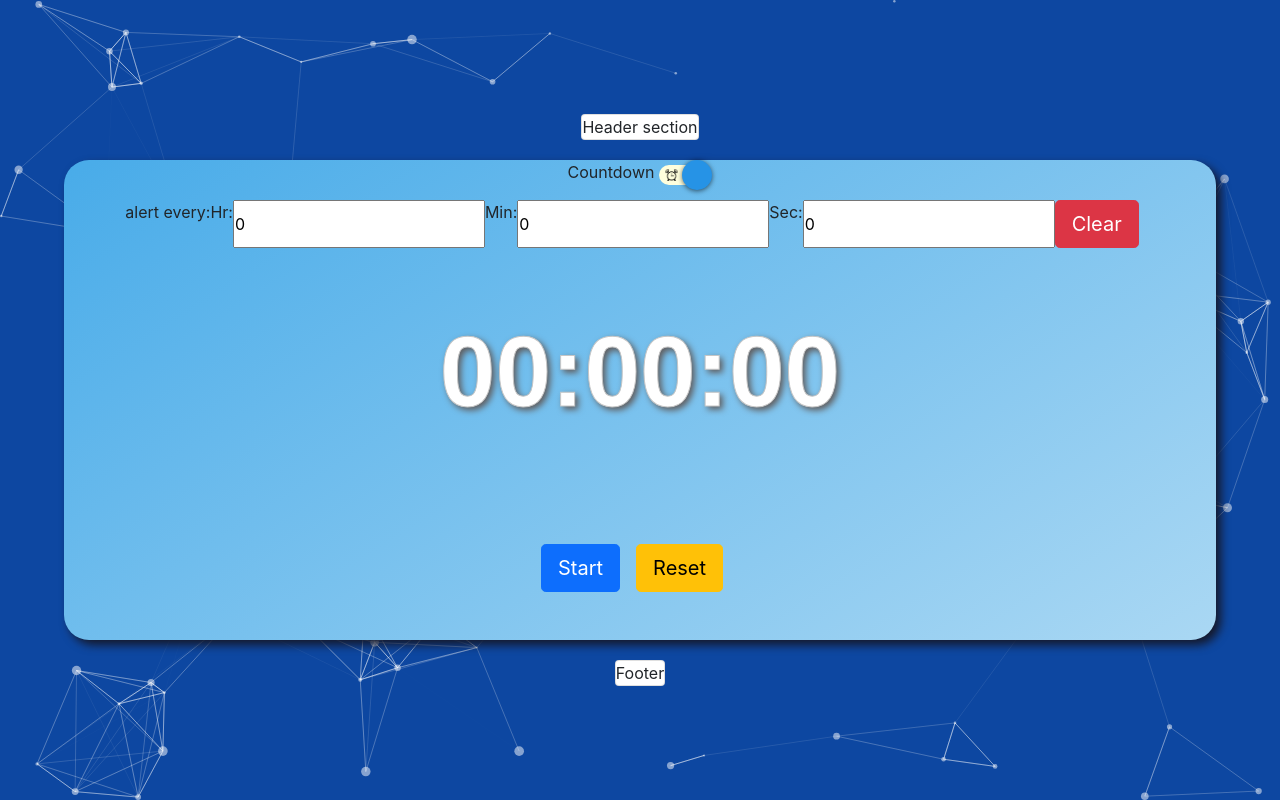
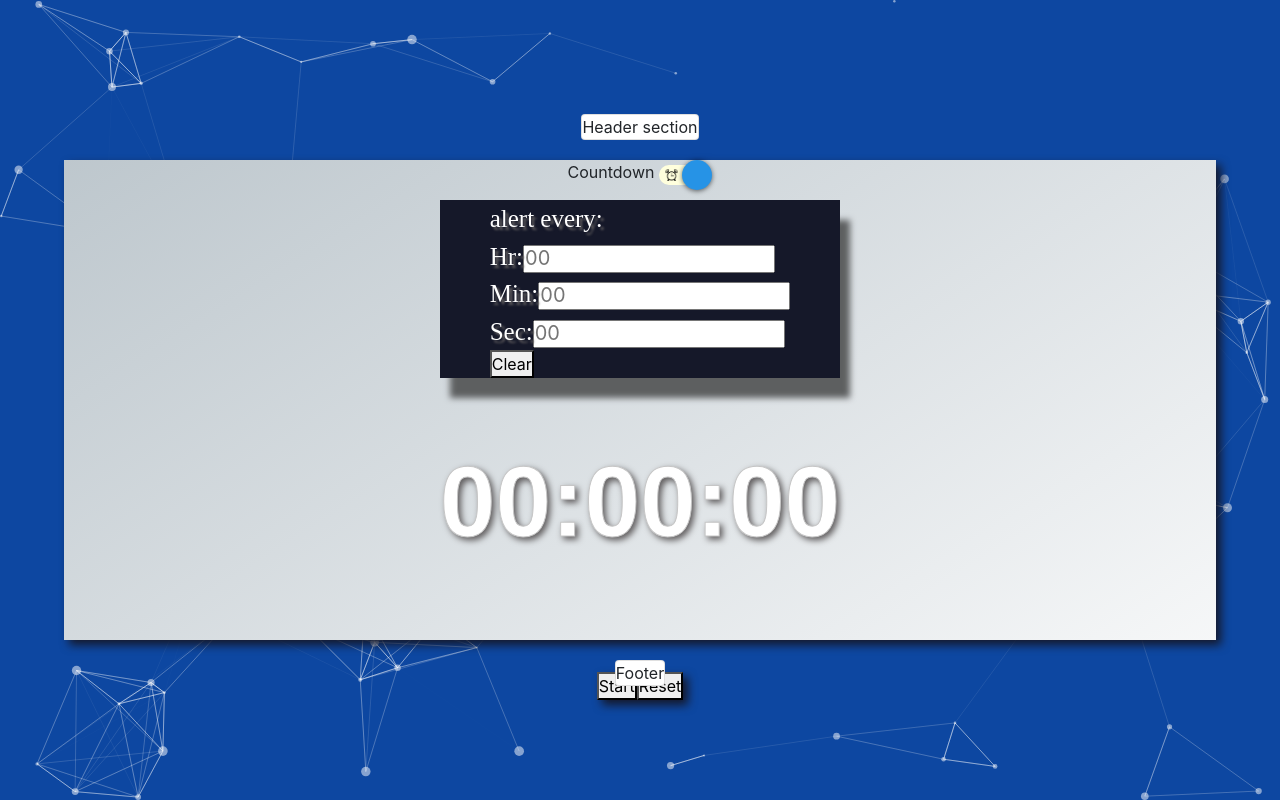
Before and after one commit to SWerbeck/timer-app, a React (Create React App) app: page / in a window 1280 px wide. Built offline with nearby package versions, Linux system fonts and the light colour scheme.

Commit message:
restyling

```diff
--- a/src/App.css
+++ b/src/App.css
@@ -53,8 +53,8 @@ body {
 }
 
 .timer-container {
-  background-image: linear-gradient(to bottom right, rgb(56, 164, 231), rgb(186, 223, 245));
-  border-radius: 25px;
+  background-image: linear-gradient(to bottom right, rgb(180, 191, 198), rgb(255, 255, 255));
+
   height: 80vh;
   background-size: cover;
   background-repeat: no-repeat;
@@ -173,3 +173,47 @@ body {
 .color{
   filter: drop-shadow(3px 3px 3px #fffdfe);
 }
+
+input[type="numnber"]{
+ background-color: rgb(0, 0, 0);
+ border: 30px;
+
+}
+
+::placeholder{
+  font-size: 20px;
+  display: flex;
+  justify-items: center;
+}
+
+label{
+  font-size: 25px;
+  font-family:serif;
+  color: rgb(255, 255, 255);
+  border: #151829;
+  border-radius: 10px;
+  filter: drop-shadow(3px 3px 1px #605d5e);
+}
+
+.alertContainer {
+  display: flex;
+  flex-direction: column;
+  align-items: center;
+  /* background-image: linear-gradient(to bottom right, rgb(0, 0, 0), rgb(242, 244, 244)); */
+  background-color: #151829;
+  height: 3000px;
+  width: 400px;
+  border: 20px;
+  filter: drop-shadow(10px 20px 3px #5d5f60);
+
+
+}
+
+
+.timeandbuttons{
+  display: flex;
+  flex-direction: row;
+  align-items: left;
+
+
+}
--- a/src/components/Timer.tsx
+++ b/src/components/Timer.tsx
@@ -32,6 +32,11 @@ function Timer() {
   const [alertSecs, setAlertSecs] = useState<number>(0);
   const [alertMins, setAlertMins] = useState<number>(0);
   const [alertHr, setAlertHr] = useState<number>(0);
+  const [displayAlertHr, setDisplayAlertHr] = useState<number>(0);
+  const [displayAlertMin, setDisplayAlertMin] = useState<number>(0);
+  const [displayAlertSec, setDisplayAlertSec] = useState<number>(0);
+
+
 
 
 
@@ -127,15 +132,15 @@ function Timer() {
 
   /* sets start time for count down */
   const handleStartHours = (event: React.ChangeEvent<HTMLInputElement>) => {
-    setInputHours(Number(event.target.value));
+    setInputHours(Number(event.target.value)*1);
     resetTimer();
   };
   const handleStartMinutes = (event: React.ChangeEvent<HTMLInputElement>) => {
-    setInputMinutes(Number(event.target.value));
+    setInputMinutes(Number(event.target.value)*1);
     resetTimer();
   };
   const handleStartSeconds = (event: React.ChangeEvent<HTMLInputElement>) => {
-    setInputSeconds(Number(event.target.value));
+    setInputSeconds(Number(event.target.value)*1);
     resetTimer();
   };
 
@@ -145,19 +150,30 @@ function Timer() {
 
   /* sets alert interval time */
   const handleAlertHr = (event: React.ChangeEvent<HTMLInputElement>) => {
-    setAlertHr(Number(event.target.value));
+    setAlertHr(Number(event.target.value)*1);
   };
   const handleAlertMin = (event: React.ChangeEvent<HTMLInputElement>) => {
-    setAlertMins(Number(event.target.value));
+    setAlertMins(Number(event.target.value)*1);
   };
   const handleAlertSec = (event: React.ChangeEvent<HTMLInputElement>) => {
-    setAlertSecs(Number(event.target.value));
+    setAlertSecs(Number(event.target.value)*1);
   };
 
   const alertTimeToSeconds = () => {
     setAlertInterval(alertHr * 3600 + alertMins * 60 + alertSecs * 1);
   };
 
+  function alertTimeDisplay(totalSeconds: number) {
+    const totalMinutes = Math.floor(totalSeconds / 60);
+
+    const secs = totalSeconds % 60;
+    const hours = Math.floor(totalMinutes / 60);
+    const mins = totalMinutes % 60;
+
+    setDisplayAlertSec(secs);
+    setDisplayAlertMin(mins);
+    setDisplayAlertHr(hours);
+  }
 
 
   const countDownAlert = () => {
@@ -173,6 +189,7 @@ function Timer() {
     setAlertSecs(0);
     setAlertHr(0);
     setAlertMins(0);
+
   };
 
   const clearCountdownTime = () => {
@@ -180,6 +197,9 @@ function Timer() {
     setInputMinutes(0);
     setInputSeconds(0);
   };
+
+
+
 
   // .........................................................................
   // .........................................................................
@@ -202,11 +222,20 @@ function Timer() {
     alertTimeToSeconds();
   }, [alertHr, alertMins, alertSecs]);
 
+  useEffect(() => {
+    alertTimeDisplay(altertInterval)
+  },[altertInterval])
+
+
+
   // .........................................................................
   // .........................................................................
 
   return (
+
     <div className="timer-container">
+
+
 
       <div className="d-flex justify-content-center">
         {countUp ? <p>Countdown</p> : <p>Stopwatch</p>}
@@ -252,27 +281,33 @@ function Timer() {
       {!start && !countUp ? (
         <form className="d-flex justify-content-center">
           <label>Hr:</label>
-          <input
+          <input  style={{width: "70px", borderRadius: "8px", borderColor: "red"}}
             type={"number"}
-            value={inputHours}
+            value = {startTime ? inputHours : undefined}
+            placeholder= {inputHours ? undefined : "00"}
+
             onChange={handleStartHours}
+
           />
           <label>Min:</label>
           <input
             type={"number"}
-            value={inputMinutes}
+
+            value = {startTime ? inputMinutes : undefined}
+            placeholder= {inputMinutes ? undefined : "00"}
             onChange={handleStartMinutes}
           />
           <label>Sec:</label>
           <input
             type={"number"}
-            value={inputSeconds}
+            value = {startTime ? inputSeconds : undefined}
+            placeholder= {inputSeconds ? undefined : "00"}
             onChange={handleStartSeconds}
           />
           <button
             onClick={clearCountdownTime}
             type="button"
-            className="btn btn-danger me-3 btn-lg"
+            className=""
           >
             Clear
           </button>
@@ -280,43 +315,50 @@ function Timer() {
       ) : (
         ""
       )}
-
+<div className="alertContainer">
       {!start ? (
-        <form className="d-flex justify-content-center">
-          <label>alert every: </label>
-          <label>Hr:</label>
+        <form >
+         <div> <label>alert every: </label></div>
+         <div><label>Hr:</label>
           <input
             type={"number"}
-            value={alertHr}
+            // value = {altertInterval ? alertHr : undefined}
+            // placeholder= {altertInterval ? undefined : "00"}
+            // {altertInterval ? {value = alertHr} : {placeholder = "00"}}
+            {...(altertInterval) ?  {value : alertHr} : {placeholder : "00"}}
             onChange={handleAlertHr}
-          />{" "}
-          <label>Min:</label>
+          />{" "}</div>
+         <div> <label>Min:</label>
           <input
             type={"number"}
-            value={alertMins}
+            // value = {altertInterval ? alertMins : undefined}
+            // placeholder= {alertMins ? undefined : "00"}
+            {...(altertInterval) ?  {value : alertMins} : {placeholder : "00"}}
             onChange={handleAlertMin}
-          />{" "}
-          <label>Sec:</label>
+          />{" "}</div>
+         <div> <label>Sec:</label>
           <input
             type={"number"}
-            value={alertSecs}
+            // value = {altertInterval ? alertSecs : undefined}
+            // placeholder= {alertSecs? undefined : "00"}
+            {...(altertInterval) ?  {value : alertSecs} : {placeholder : "00"}}
             onChange={handleAlertSec}
-          />{" "}
-          <button
+          />{" "}</div>
+         <div> <button
             onClick={clearAlertTime}
             type="button"
-            className="btn btn-danger me-3 btn-lg"
+            className=""
           >
             Clear
-          </button>
+          </button> </div>
         </form>
       ) : (
         <div>
           {" "}
-          alert every: hr: {alertHr} : mins: {alertMins} : secs: {alertSecs}
+          alert every: hr: {displayAlertHr < 10 ? "0" + displayAlertHr : displayAlertHr} : mins: {displayAlertMin < 10 ? "0" + displayAlertMin : displayAlertMin}  : secs: {displayAlertSec < 10 ? "0" + displayAlertSec : displayAlertSec}
         </div>
-      )}
-
+      )}</div>
+     <div id="timeandbuttons">
       <div id="displayTime" className="d-flex justify-content-center p-5">
         {displayHours < 10 ? "0" + displayHours : displayHours}:
         {displayMinutes < 10 ? "0" + displayMinutes : displayMinutes}:
@@ -328,7 +370,7 @@ function Timer() {
           <button
             onClick={stopTimer}
             type="button"
-            className="btn btn-danger me-3 btn-lg"
+            className=""
           >
             Stop
           </button>
@@ -336,7 +378,7 @@ function Timer() {
           <button
             onClick={startTimer}
             type="button"
-            className="btn btn-primary me-3 btn-lg"
+            className=""
           >
             Start
           </button>
@@ -344,12 +386,13 @@ function Timer() {
         <button
           onClick={resetTimer}
           type="button"
-          className="btn btn-warning me-3 btn-lg"
+          className=""
         >
           Reset
         </button>
       </div>
     </div>
+    </div>
   );
 }
 
```
